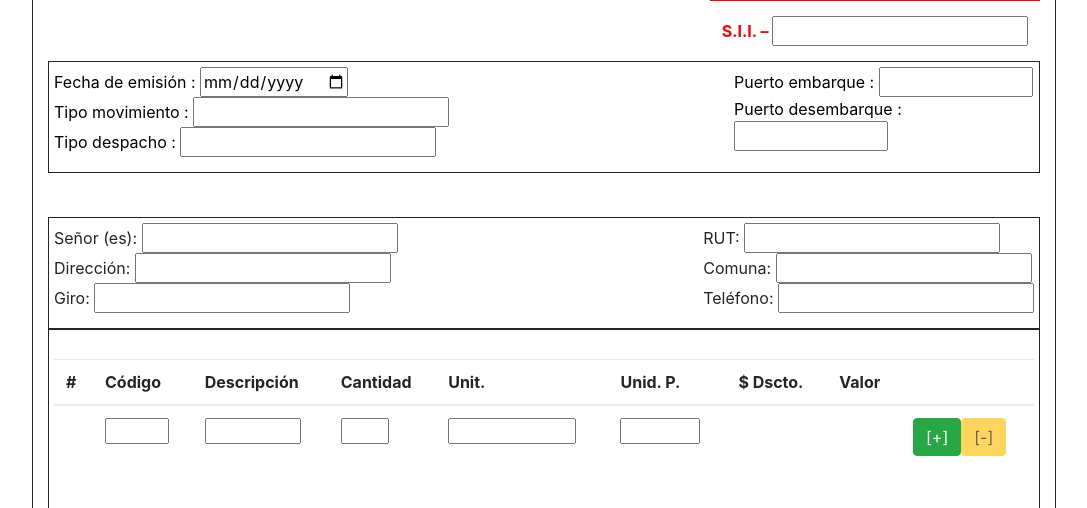
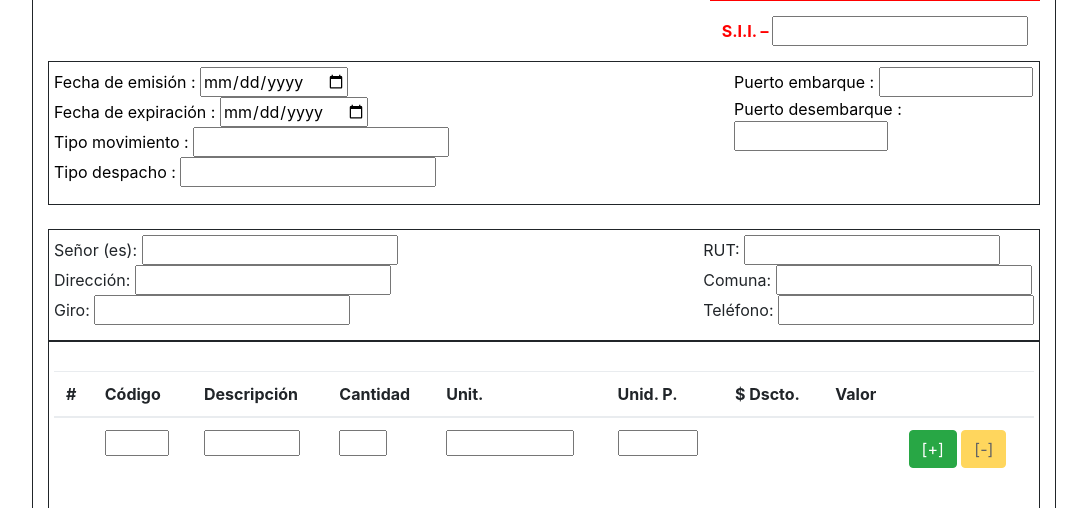
Before and after one commit to carlosveliz/sii-dte-py, a Flask app: template web/templates/sii_document_52_form.html in a window 1280 px wide. Shown: the part 190-698 px from the top of the page, without its empty margins (96-1183 px from the left). Run offline with Flask 2, Linux system fonts and the light colour scheme; the template is opened without the code that fills it, so the values that code supplies are empty; the visitor is signed in with stand-in values (Sample User, id 1); some libraries are stand-ins or nearby versions.

Commit message:
Formatting + expiry date

```diff
--- a/web/templates/sii_document_52_form.html
+++ b/web/templates/sii_document_52_form.html
@@ -60,10 +60,11 @@ p {
 	font-name: 'Arial';
 	float:right;
 }
+
 .specifics{
  	border-style: solid;
  	border-width: 1px;
- 	height: 7em;
+ 	height: 9em;
  	width: 100%;
  	padding: 5px;
  	text-align: left;
@@ -71,6 +72,7 @@ p {
  	font-name: 'Arial';
  	margin-top: 200px;
  }
+
 .receiver {
 	border-style: solid;
 	border-width: 1px;
@@ -98,7 +100,6 @@ p {
 	position:relative;
 	float:right;
 }
-
 
 .details {
 	border-style: solid;
@@ -186,6 +187,7 @@ p {
 				</div>
 				<div class="specifics_01">
 					Fecha de emisión :  <input type='date' size="20" class='' id='date' name='Date' /> <br />
+					Fecha de expiración :  <input type='date' size="20" class='' id='date' name='Header-Specifics-ExpiryDate' /> <br />
 					Tipo movimiento : <input type='text' size="20" class='' id='MovementType' name='Header-Specifics-MovementType' /> <br />
 					Tipo despacho : <input type='text' size="20" class='' id='MovementType' name='Header-Specifics-ExpeditionType' />
 				</div>
@@ -230,7 +232,10 @@ p {
 						<td><input type='number' style="width:5em" class='' id='Details-UnitPrice' name='Details-0-UnitPrice' /></td>
 						<td></td>
 						<td></td>
-						<td><input type='button' size="5" class='btn btn-success' id='Details-UnitPrice' value="[+]" onclick="addNewDetailRow();" /><input type='button' size="5" class='btn btn-warning remove' id='Details-UnitPrice' value="[-]" onclick="removeNewDetailRow($(this));" disabled/></td>
+						<td>
+							<input type='button' size="5" class='btn btn-success' value="[+]" onclick="addNewDetailRow();" />
+							<input type='button' size="5" class='btn btn-warning remove' value="[-]" onclick="removeNewDetailRow($(this));" disabled/>
+						</td>
 					</tr>
 				</tbody>
 			</table>
```
